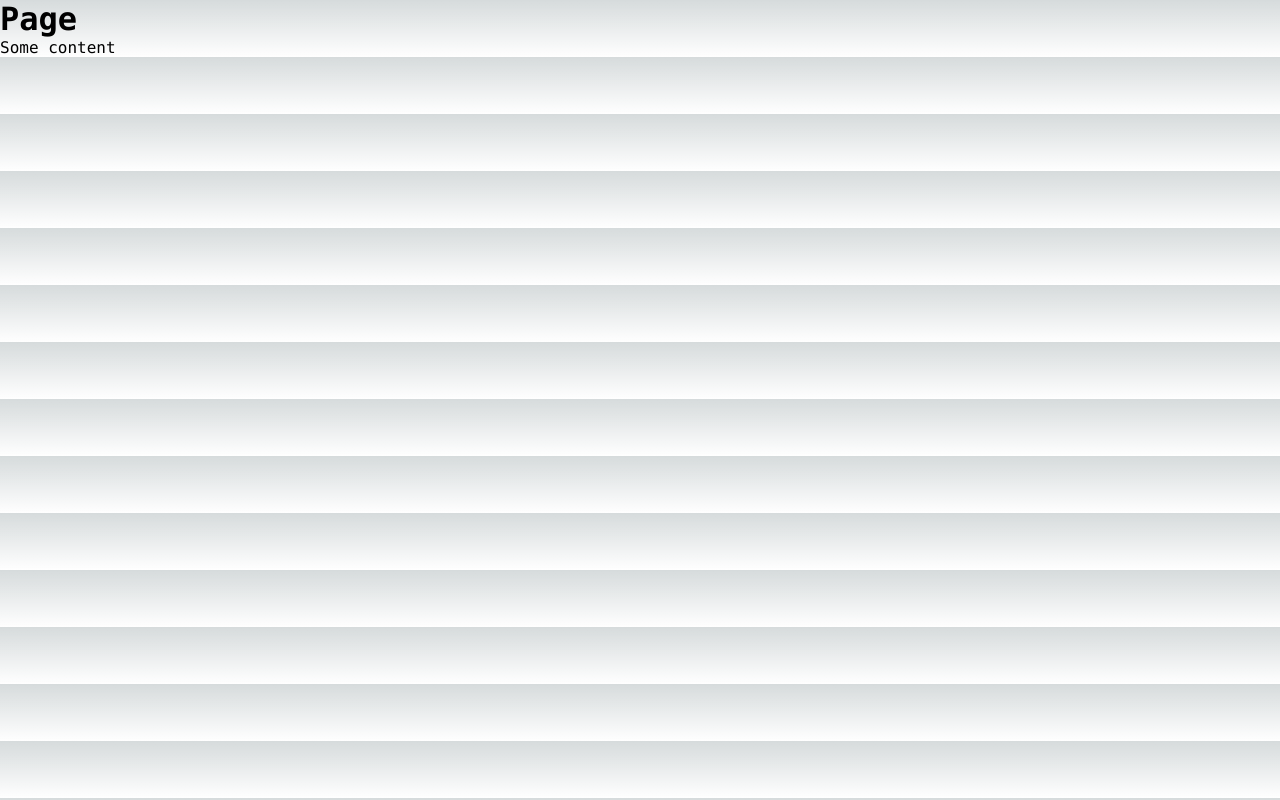
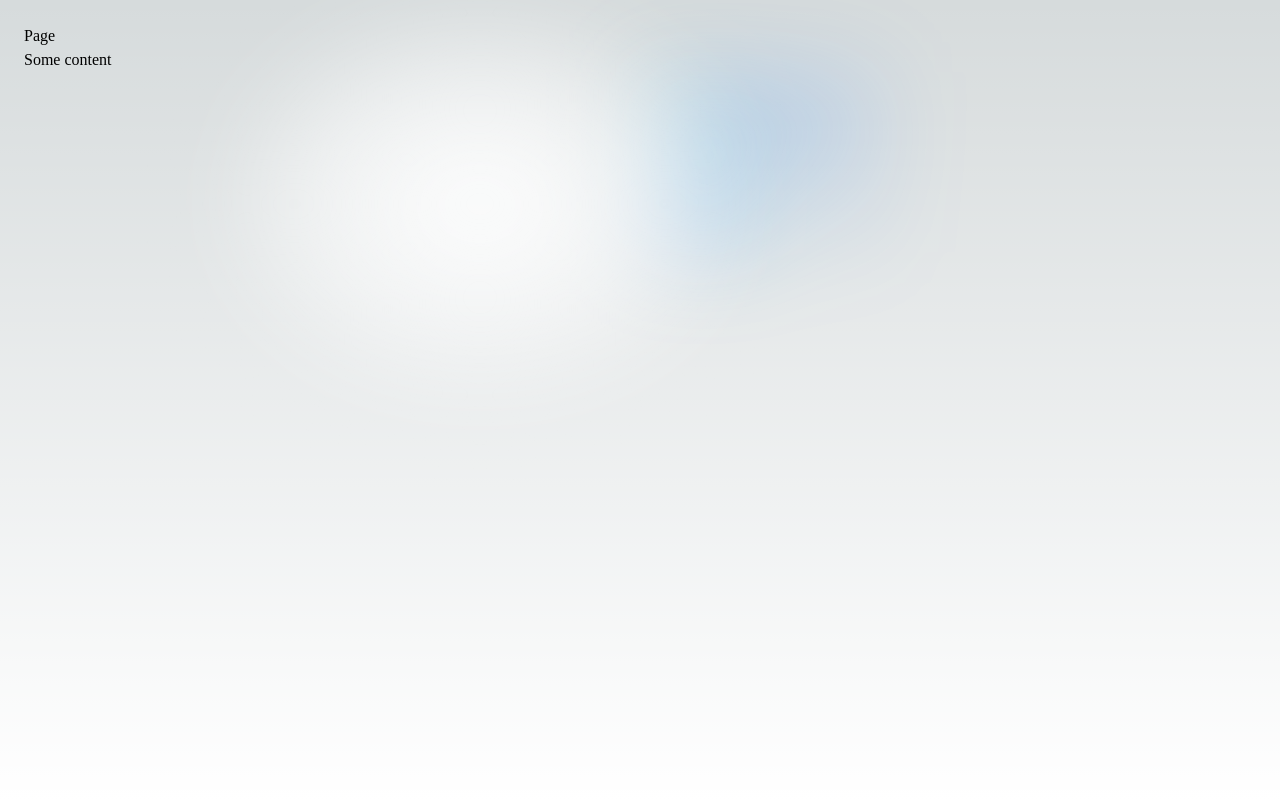
Before and after one commit to kalivaslime/project-app, a Next.js app: page / in a window 1280 px wide. Built offline with nearby package versions, Linux system fonts and the light colour scheme.

Commit message:
tailwind setup

```diff
--- /dev/null
+++ b/postcss.config.js
@@ -0,0 +1,6 @@
+module.exports = {
+  plugins: {
+    tailwindcss: {},
+    autoprefixer: {},
+  },
+}
--- a/src/app/(auth)/layout.tsx
+++ b/src/app/(auth)/layout.tsx
@@ -1,8 +1,13 @@
-export default function AuthRootLayout() {
+import GlassPane from '@/components/GlassPane'
+
+export default function AuthRootLayout({
+  children,
+}: {
+  children: React.ReactNode
+}) {
   return (
-    <div>
-      <h1>AuthRootLayout</h1>
-      <p>Some content</p>
-    </div>
+    <GlassPane className='w-full h-full flex items-center justify-center'>
+      {children}
+    </GlassPane>
   )
 }
--- a/src/app/(auth)/signin/page.tsx
+++ b/src/app/(auth)/signin/page.tsx
@@ -0,0 +1,8 @@
+export default function SignInPage() {
+  return (
+    <div>
+      <h1>SignInPage</h1>
+      <p>Some content</p>
+    </div>
+  )
+}
--- a/src/app/(dashboard)/home/page.tsx
+++ b/src/app/(dashboard)/home/page.tsx
@@ -0,0 +1,8 @@
+export default function Home() {
+  return (
+    <div>
+      <h1>Home</h1>
+      <p>Some content</p>
+    </div>
+  )
+}
--- a/src/app/(dashboard)/layout.tsx
+++ b/src/app/(dashboard)/layout.tsx
@@ -0,0 +1,13 @@
+import GlassPane from '@/components/GlassPane'
+
+export default function DashRootLayout({
+  children,
+}: {
+  children: React.ReactNode
+}) {
+  return (
+    <GlassPane className='w-full h-full flex items-center justify-center'>
+      {children}
+    </GlassPane>
+  )
+}
--- a/src/app/layout.tsx
+++ b/src/app/layout.tsx
@@ -1,9 +1,23 @@
 import '../styles/global.css'
+// import { Inter } from '@next/font/google'
+
+// const inter = Inter({
+//   variable: '--font-inter',
+// })
 
 export default function RootLayout({
   children,
 }: {
   children: React.ReactNode
 }) {
-  return <>{children}</>
+  return (
+    <html lang='en'>
+      {/*
+    <head /> will contain the components returned by the nearest parent
+    head.tsx. Find out more at https://beta.nextjs.org/docs/api-reference/file-conventions/head
+  */}
+      <head />
+      <body className='gradient h-screen w-screen p-6'>{children}</body>
+    </html>
+  )
 }
--- /dev/null
+++ b/src/components/Button.tsx
@@ -0,0 +1,64 @@
+import { cva, VariantProps } from 'class-variance-authority'
+import { FC } from 'react'
+
+const buttonClasses = cva(
+  [
+    'rounded-3xl',
+    'font-bold',
+    'hover:scale-110',
+    'active:scale-100',
+    'transition',
+    'duration-200',
+    'ease-in-out',
+  ],
+  {
+    variants: {
+      intent: {
+        primary: [
+          'bg-slate-600',
+          'text-white',
+          'border-transparent',
+          'hover:bg-slate-700',
+        ],
+        secondary: [
+          'bg-white',
+          'text-black',
+          'border-gray-400',
+          'hover:bg-gray-100',
+          'border-solid',
+          'border-2',
+          'border-gray-800',
+        ],
+        text: ['bg-transparent', 'text-black', 'hover:bg-gray-100'],
+      },
+      size: {
+        small: ['text-md', 'py-1', 'px-2'],
+        medium: ['text-lg', 'px-6', 'py-2'],
+        large: ['text-xlg', 'px-8', 'py-4'],
+      },
+    },
+    defaultVariants: {
+      intent: 'primary',
+      size: 'medium',
+    },
+  }
+)
+export interface ButtonProps
+  extends React.HTMLAttributes<HTMLButtonElement>,
+    VariantProps<typeof buttonClasses> {}
+
+const Button: FC<ButtonProps> = ({
+  children,
+  className,
+  intent,
+  size,
+  ...props
+}) => {
+  return (
+    <button className={buttonClasses({ intent, size, className })} {...props}>
+      {children}
+    </button>
+  )
+}
+
+export default Button
--- a/src/styles/global.css
+++ b/src/styles/global.css
@@ -1,3 +1,13 @@
+@tailwind base;
+@tailwind components;
+@tailwind utilities;
+
+@layer base {
+  [data-nextjs-scroll-focus-boundary] {
+    display: contents;
+  }
+}
+
 :root {
   --max-width: 1100px;
   --border-radius: 12px;
@@ -83,7 +93,7 @@ html,
 body {
   max-width: 100vw;
   overflow-x: hidden;
-  font-family: var(--font-mono);
+  /* font-family: var(--font-mono); */
 }
 
 body {
@@ -107,6 +117,45 @@ a {
   }
 }
 
+/* .glass {
+  filter: blur(10px) saturate(0.5) brightness(0.5);
+} */
+
+.gradient {
+  position: relative;
+  height: 100vh;
+  width: 100vw;
+}
+
+.gradient::before {
+  background: var(--secondary-glow);
+  border-radius: 50%;
+  width: 480px;
+  height: 360px;
+  margin-left: -400px;
+}
+
+.gradient::after {
+  background: var(--primary-glow);
+  width: 240px;
+  height: 180px;
+  z-index: -1;
+}
+
+.gradient::before,
+.gradient::after {
+  content: '';
+  left: 50%;
+  position: absolute;
+  filter: blur(45px);
+  transform: translateZ(0);
+}
+
 .glass {
-  filter: blur(10px) saturate(0.5) brightness(0.5);
+  backdrop-filter: blur(20px) saturate(200%);
+  background-color: rgba(133, 133, 133, 0.08);
 }
+
+[data-nextjs-scroll-focus-boundary] {
+  display: contents;
+}
--- /dev/null
+++ b/tailwind.config.js
@@ -0,0 +1,17 @@
+/** @type {import('tailwindcss').Config} */
+module.exports = {
+  content: [
+    './src/app/**/*.{js,ts,jsx,tsx}', // Note the addition of the `app` directory.
+    './src/pages/**/*.{js,ts,jsx,tsx}',
+    './src/components/**/*.{js,ts,jsx,tsx}',
+    './src/**/*.{js,ts,jsx,tsx}',
+  ],
+  theme: {
+    extend: {
+      fontFamily: {
+        sans: ['var(--font-inter)'],
+      },
+    },
+  },
+  plugins: [],
+}
```
Also changed, not shown: package.json (+9 -7 lines), 1 other file (tests, documents, lock files or other folders).
